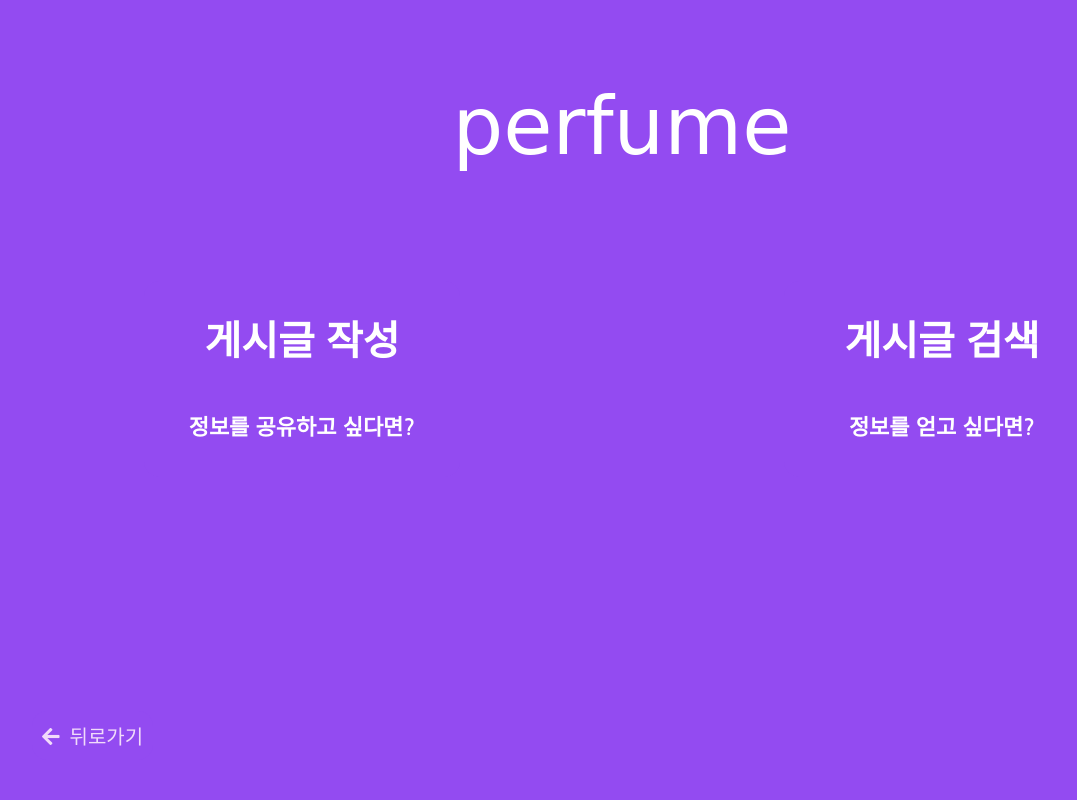
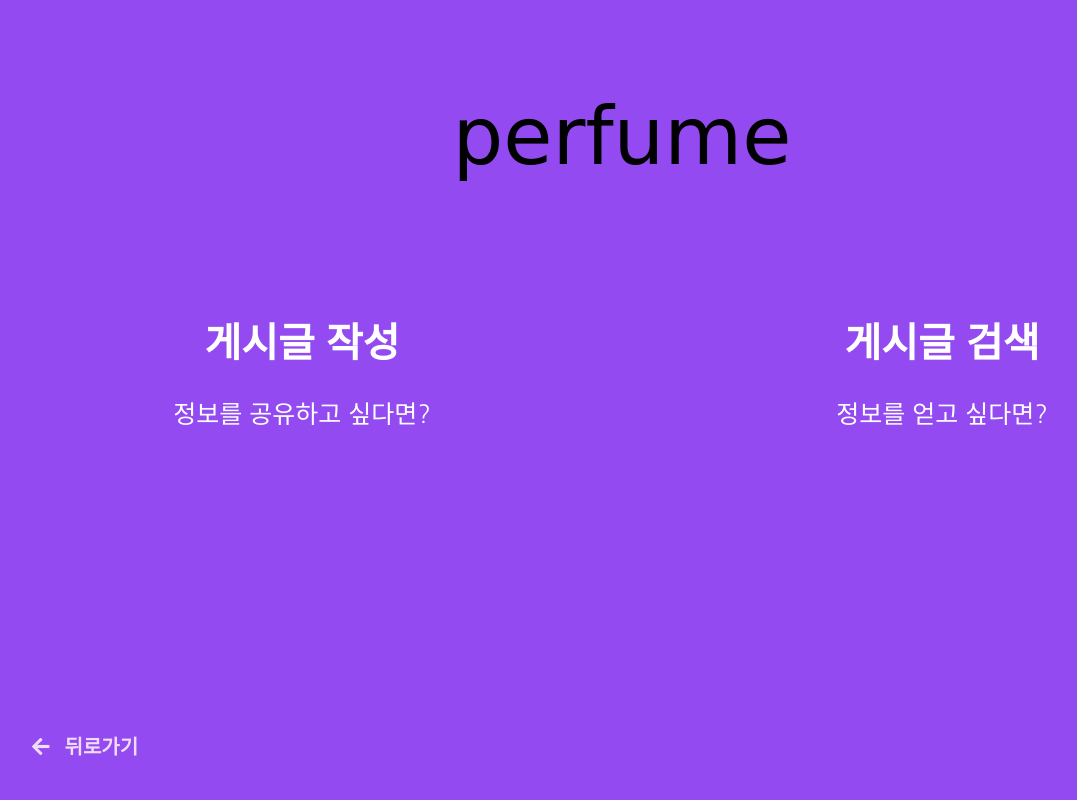
Before and after one commit to LIkelion-at-KOREATECH/PERFUME, a Django app: page / in a window 1280 px wide. Shown: the whole page, without its empty margins (18-1095 px from the left). Run offline with Django 3.2, Linux system fonts and the light colour scheme; some libraries are stand-ins or nearby versions; some web fonts are replaced.

Commit message:
전체적인 구조 변경
h1, h3태그 삭제 및 hover 기능 변경

```diff
--- a/Choose_Either/Choose3/templates/choose3.html
+++ b/Choose_Either/Choose3/templates/choose3.html
@@ -18,30 +18,29 @@
 
 <body>
     <div class="title">
-        <h1 id="logo">perfume</h1>
+        perfume
     </div>
 
     <div id="list">
-
+        <!-- 게시글 작성 -->
         <div class="choice">
-            <a href="">
-                <h1 class="either">게시글 작성</h1>
+            <a class="either" href="">게시글 작성
+                <p>정보를 공유하고 싶다면?</p>
             </a>
-            <h3>정보를 공유하고 싶다면?</h3>
         </div>
 
+        <!-- 게시글 검색 -->
         <div class="choice">
-            <a href="">
-                <h1 class="either">게시글 검색</h1>
+            <a class="either" href="">게시글 검색
+                <p>정보를 얻고 싶다면?</p>
             </a>
-            <h3>정보를 얻고 싶다면?</h3>
         </div>
+    </div>
 
-    </div>
 
     <div>
         <a class="back-btn" href="">
-            <span class="fas fa-arrow-left"></span>뒤로가기
+            <span class="fas fa-arrow-left">&nbsp;&nbsp;&nbsp;뒤로가기</span>
         </a>
     </div>
 </body>
--- a/Choose_Either/Choose_Either/static/css/choose3.css
+++ b/Choose_Either/Choose_Either/static/css/choose3.css
@@ -1,3 +1,5 @@
+/* Nanum Gothic글꼴 : 두께 400, 700, 800 사용가능*/
+
 * {
     box-sizing: border-box;
     background-color: #934BF1;
@@ -9,20 +11,17 @@ body {
 
 /* 로고 */
 .title {
-    margin-top: 80px;
-}
-
-#logo {
+    margin: 90px 0 0 0;
     font-family: 'Italianno', cursive;
     font-size: 80px;
     font-weight: normal;
-    margin: 0;
+    text-align: center;
 }
 
-
-/* 내용 */
+/* 선택지 */
 .list {
     display: table;
+    /* 가운데 정렬 */
     table-layout: fixed;
 }
 
@@ -33,42 +32,25 @@ body {
     height: 400px;
     width: 1100px;
     margin: 0 auto;
-    /* 두께 400, 700, 800 사용가능*/
-    font-weight: 400;
-    font-family: 'Nanum Gothic', sans-serif;
-}
-
-
-h1,
-h3,
-div {
-    color: white;
     text-align: center;
-}
-
-h3 {
-    font-size: 22px;
-}
-
-a:hover,
-.either:hover {
-    color: black;
-}
-
-/* 게시글 작성, 게시글 검색 */
-.either {
-    display: inline-block;
-    font-size: 40px;
-    margin-bottom: 20px;
 }
 
 a {
     text-decoration: none;
-    padding: 60px 60px 120px 60px;
-    border-radius: 15px;
-    box-sizing: border-box;
+    color: white;
+    font-family: 'Nanum Gothic', sans-serif;
+    font-weight: 800;
 }
 
+.either {
+    display: inline-block;
+    font-size: 40px;
+}
+
+p {
+    font-size: 25px;
+    font-weight: 400;
+}
 
 /* 뒤로가기 */
 .back-btn {
@@ -81,9 +63,14 @@ a {
     font-weight: 400;
     font-family: 'Nanum Gothic', sans-serif;
     font-size: 20px;
-    padding: 10px;
+    padding: 0;
 }
 
-.fas {
-    margin-right: 10px;
+/* 효과 */
+.either:hover {
+    color: black;
 }
+
+.back-btn:hover {
+    color: white;
+}
```
